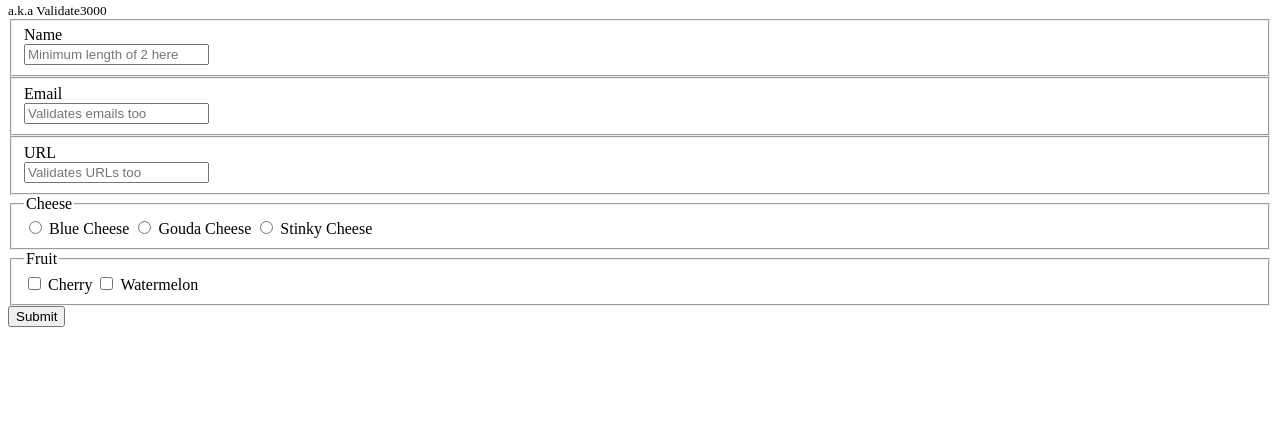
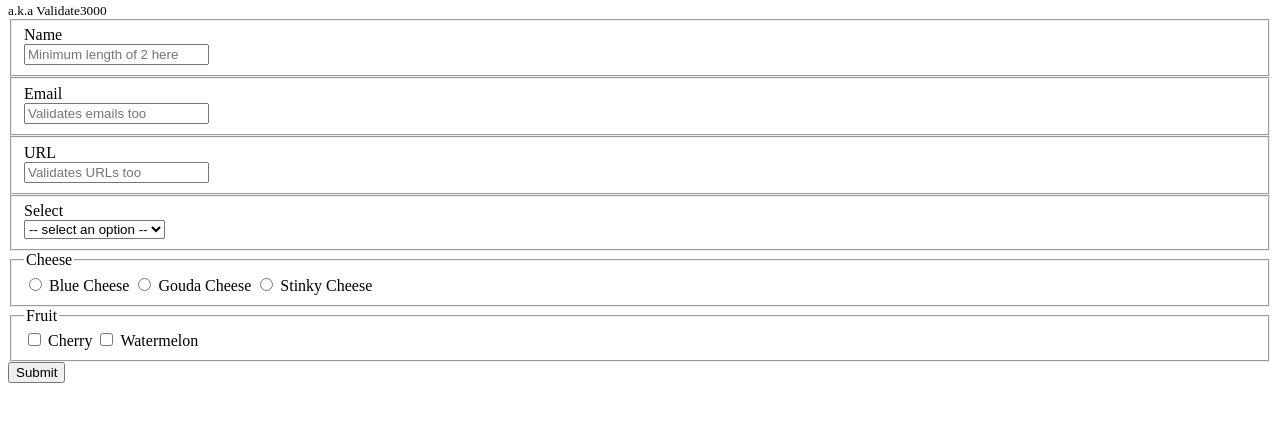
Before and after one commit to ezekielaquino/SimpleValidate, a website: page index.html in a window 1280 px wide. Shown: the part 79-500 px from the top of the page. Drawn offline with Linux system fonts and the light colour scheme.

Commit message:
Adds select

```diff
--- a/index.html
+++ b/index.html
@@ -50,6 +50,16 @@
       <fieldset>
         <label>URL</label>
         <input type="url" name="URL" placeholder="Validates URLs too">
+      </fieldset>
+
+      <fieldset>
+        <label>Select</label>
+        <select name="Select">
+            <option disabled selected value> -- select an option -- </option>
+            <option value="SomeValue1">Option 1</option>
+            <option value="SomeValue2">Option 2</option>
+            <option value="SomeValue3">Option 3</option>
+        </select>
       </fieldset>
 
       <fieldset>
```
